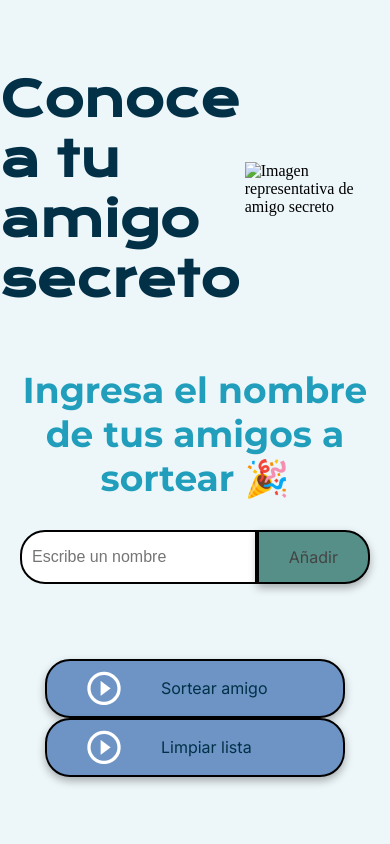
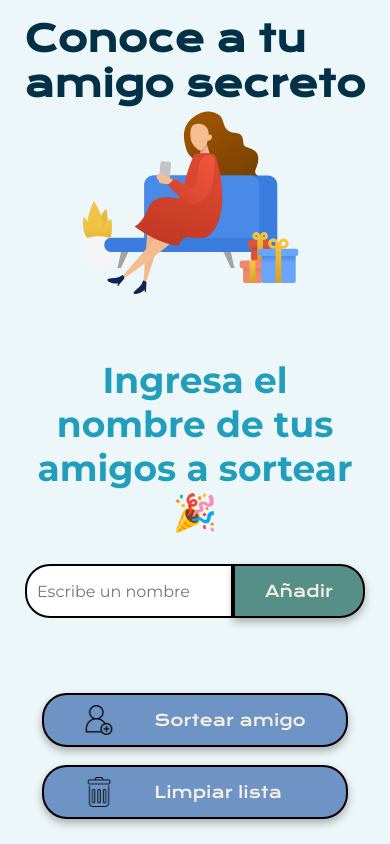
Before and after one commit to karlavizcarram/challenge-entregable, a plain HTML site: page index.html in a window 390 px wide. Drawn offline with nearby package versions, Linux system fonts and the light colour scheme.

Commit message:
Se agrega archivo de README.md y se realizan las últimas modificaciones de diseño a la página. Al igual de integrar código responsivo.

```diff
--- a/index.html
+++ b/index.html
@@ -14,7 +14,7 @@
     <main class="main-content">
         <header class="header-banner">
             <h1 class="main-title">Conoce a tu <br> amigo secreto</h1>
-            <img class="imagen-inicial" src="assets/deco-create.svg" alt="Imagen representativa de amigo secreto">
+            <img class="imagen-banner" src="assets/deco-create.svg"  alt="Imagen representativa de amigo secreto">
         </header>
 
         <section class="input-section">
@@ -31,12 +31,13 @@
             <div class="button-container">
             <!-- Llamamos función para realizar el sorteo -->
                 <button class="button-draw" onclick="sortearAmigo()" aria-label="Sortear amigo secreto">
-                    <img src="assets/play_circle_outline.png" alt="Ícono para sortear">
+                    <img src="assets/agregar-usuario.png" width="30" height="30" alt="Ícono para sortear">
                     Sortear amigo
                 </button>
+                <br>
             <!-- Llamamos función para limpiar lista -->
                 <button class="button-draw" onclick="reiniciarLista()" aria-label="Limpiar lista">
-                    <img src="assets/play_circle_outline.png" alt="Ícono para reiniciar">
+                    <img src="assets/borrar.png" width="30" height="30" alt="Ícono para reiniciar">
                     Limpiar lista
                 </button>
             </div>
--- a/style.css
+++ b/style.css
@@ -43,7 +43,12 @@ body {
     display: flex;
     justify-content: center;
     align-items: center;
-    padding: 40px 0 0;
+}
+
+.imagen-banner {
+    width: 300px;
+    height: auto;
+    margin-left: 20px;
 }
 
 /* Sección de entrada */
@@ -59,12 +64,12 @@ body {
 
 /* Títulos */
 .main-title {
-    font-size: 48px;
-    font-family: "Merriweather", serif;
+    font-size: 2.25rem;
     font-weight: 900;
     color: var(--color-blue);
     font-family: var(--fuente-krona);
 }
+
 
 .section-title {
     font-size: 36px;
@@ -90,11 +95,15 @@ body {
     border: 2px solid #000;
     border-radius: 25px 0 0 25px;
     font-size: 16px;
+    font-family: var(--fuente-montserrat);
 }
 
 .button-container {
-    width: 300px;
-    justify-content: center;
+    justify-content: space-between;
+    flex-direction: column;
+    align-items: center;
+    gap: 32px;
+    width: 20%;
 }
 
 /* Estilos de entrada de texto */
@@ -105,14 +114,14 @@ body {
     border: 2px solid #333;
     border-right: none;
     border-radius: 25px 0 0 25px;
-    font-family: "Merriweather", serif;
+    font-family: var(--fuente-montserrat);
     box-shadow: 0 4px 8px rgba(0, 0, 0, 0.3);
 }
 
 /* Estilos de botón */
 button {
     padding: 15px 30px;
-    font-family: "Inter", sans-serif;
+    font-family: var(--fuente-krona);
     font-size: 16px;
     border: 2px solid #000;
     border-radius: 25px;
@@ -122,26 +131,27 @@ button {
 
 .button-add {
     background-color: var(--color-tertiary);
-    color: var(--color-text);
+    color: var(--color-secondary);
     border-radius: 0 25px 25px 0;
 }
 
 .button-add:hover {
-    background-color: #a1a1a1;
+    background-color: #DDF4E7;
+    color:#000;
 }
 
 /* Listas */
 ul {
     list-style-type: none;
     color: var(--color-text);
-    font-family: "Inter", sans-serif;
+    font-family: var(--fuente-montserrat);
     font-size: 18px;
     margin: 20px 0;
 }
 
 .result-list {
     margin-top: 15px;
-    color: #0522df;
+    color: var(--color-blue);
     font-size: 22px;
     font-weight: bold;
     text-align: center;
@@ -153,15 +163,62 @@ ul {
     align-items: center;
     width: 100%;
     padding: 10px 40px;
-    color: var(--color-blue);
+    color: var(--color-secondary);
     background-color: var(--color-button);
     font-size: 16px;
+
 }
 
 .button-draw img {
     margin-right: 40px;
+    color: var(--color-secondary);
 }
 
 .button-draw:hover {
     background-color: var(--color-button-hover);
 }
+
+
+@media (max-width: 1200px){
+    .header{
+        padding: 10%;
+    }
+
+    .header-banner {
+        justify-content: center;
+        flex-direction: column;
+        align-items: center;
+        width: auto;
+    }
+
+    .imagen-banner{
+        width: 250px;
+        height: auto;
+        margin: 0;
+    }
+
+    .section-title{
+        justify-content: center;
+        flex-direction: column;
+        align-items: center;
+        width: auto;
+    }
+
+    .main-content{
+        width: auto;
+        flex-direction: column;
+        padding: 5px;
+    }
+
+    .input-section{
+        width: auto;
+    }
+
+    .input-wrapper{
+        width: auto;
+    }
+
+    .button-container{
+        width: auto;
+    }
+}
```
Also changed, not shown: assets/agregar-usuario.png (added), assets/borrar.png (added), assets/deco-create.svg (added), 3 other files.
